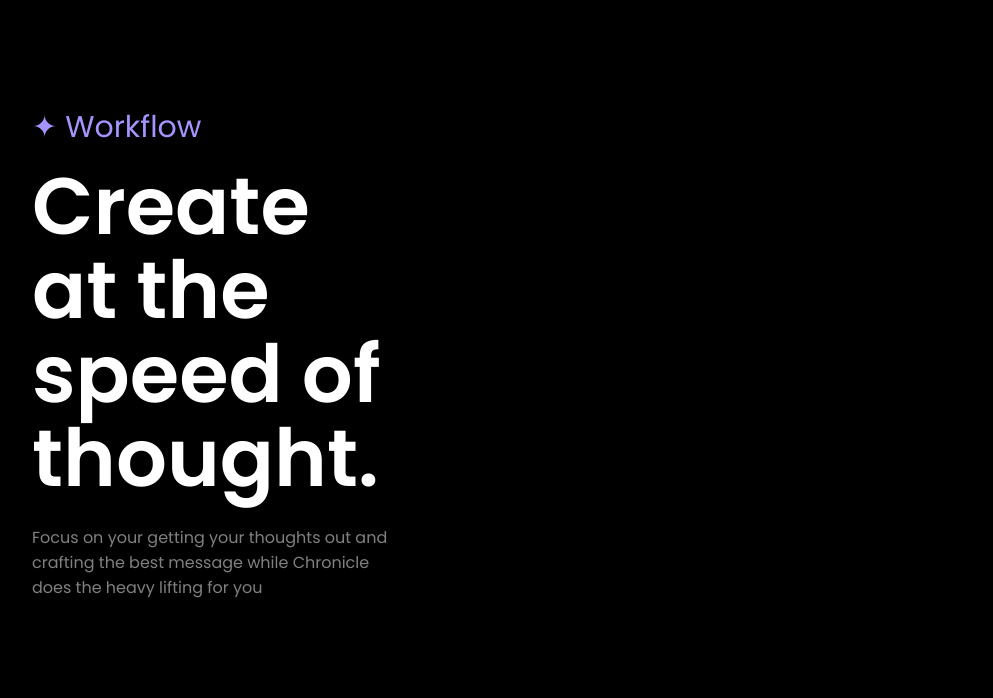
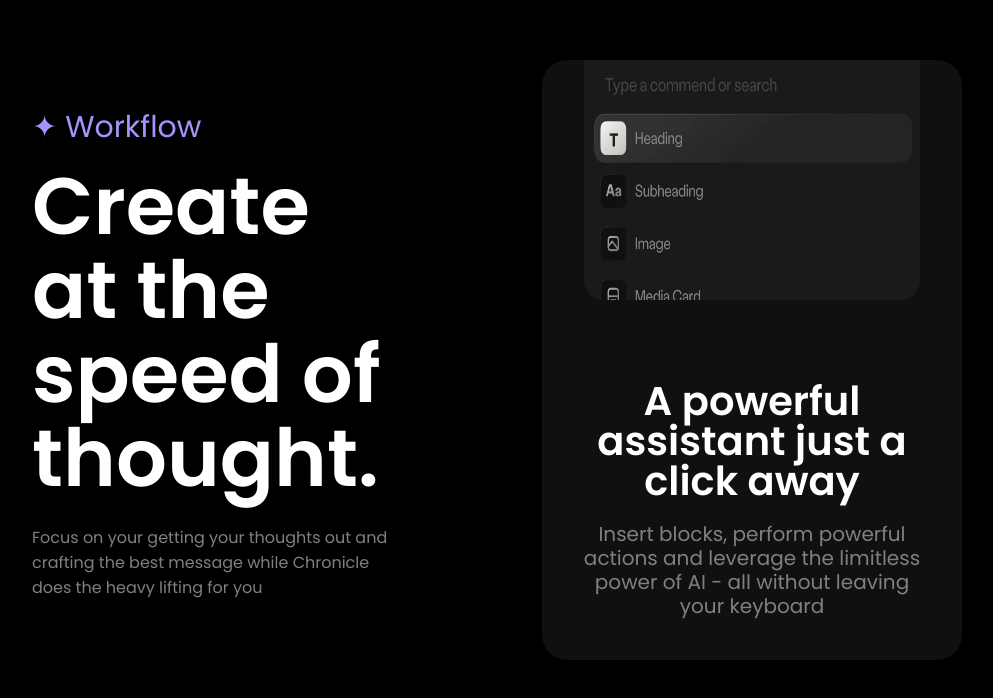
Before and after one commit to BhavyaT-135/Chronicles-of-Mercor, a React (Create React App) app: page / in a window 1280 px wide. Shown: the part 1347-2045 px from the top of the page, without its empty margins (128-1121 px from the left). Built offline with nearby package versions, Linux system fonts and the light colour scheme.

Commit message:
✨ Assistant component

```diff
--- a/src/components/Assistant/Assistant.jsx
+++ b/src/components/Assistant/Assistant.jsx
@@ -1,9 +1,22 @@
 import React from 'react'
 import './assistant.css'
+import assistant from '../../assets/assistant.jpg'
 
 const Assistant = () => {
   return (
-    <div>Assistant</div>
+    <div className='assistant'>
+      <div className='assistant__top'>
+        <img src={assistant} alt='assistant' />
+      </div>
+      <div className='assistant__bottom'>
+        <div className='assistant__bottom-heading'>
+          A powerful assistant just a click away
+        </div>
+        <div className='assistant__bottom-text'>
+          Insert blocks, perform powerful actions and leverage the limitless power of AI - all without leaving your keyboard
+        </div>
+      </div>
+    </div>
   )
 }
 
--- a/src/components/Assistant/assistant.css
+++ b/src/components/Assistant/assistant.css
@@ -0,0 +1,54 @@
+.assistant {
+  display: flex;
+  flex-direction: column;
+  margin-right: 20%;
+  width: 70%;
+  height: 75%;
+  border: none;
+  border-radius: 25px;
+  background-color: #101010;
+}
+
+.assistant__top {
+  flex: 1;
+  display: flex;
+  align-items: flex-start;
+  justify-content: center;
+}
+
+.assistant__top img {
+  width: 80%;
+  height: 80%;
+  border-bottom-left-radius: 20px;
+  border-bottom-right-radius: 20px;
+}
+
+.assistant__bottom {
+  flex: 1;
+  display: flex;
+  flex-direction: column;
+  align-items: center;
+  justify-content: flex-start;
+}
+
+.assistant__bottom-heading {
+  width: 85%;
+  text-align: center;
+  margin-top: 5%;
+  font-size: 40px;
+  line-height: 40px;
+  font-weight: 600;
+  color: white;
+  font-family: 'Poppins', sans-serif;
+}
+
+.assistant__bottom-text {
+  width: 85%;
+  text-align: center;
+  margin-top: 5%;
+  font-size: 20px;
+  line-height: 24px;
+  font-weight: 400;
+  color: #808080;
+  font-family: 'Poppins', sans-serif;
+}
--- a/src/components/Content/Content.jsx
+++ b/src/components/Content/Content.jsx
@@ -25,7 +25,7 @@ const Content = () => {
     return () => {
       scrollYProgress.clearListeners();
     };
-  }, []);
+  });
 
   const colors = ['#808080', '#A0A0A0', '#C0C0C0', '#E0E0E0', '#FFFFFF'];
 
--- a/src/components/Workflow/Workflow.jsx
+++ b/src/components/Workflow/Workflow.jsx
@@ -1,5 +1,6 @@
 import React from 'react'
 import './workflow.css'
+import Assistant from '../Assistant/Assistant'
 
 const Workflow = () => {
   return (
@@ -12,6 +13,7 @@ const Workflow = () => {
         </div>
       </div>
       <div className='workflow__right'>
+        <Assistant />
       </div>
     </div>
   )
```
Also changed, not shown: src/assets/assistant.jpg (added).
